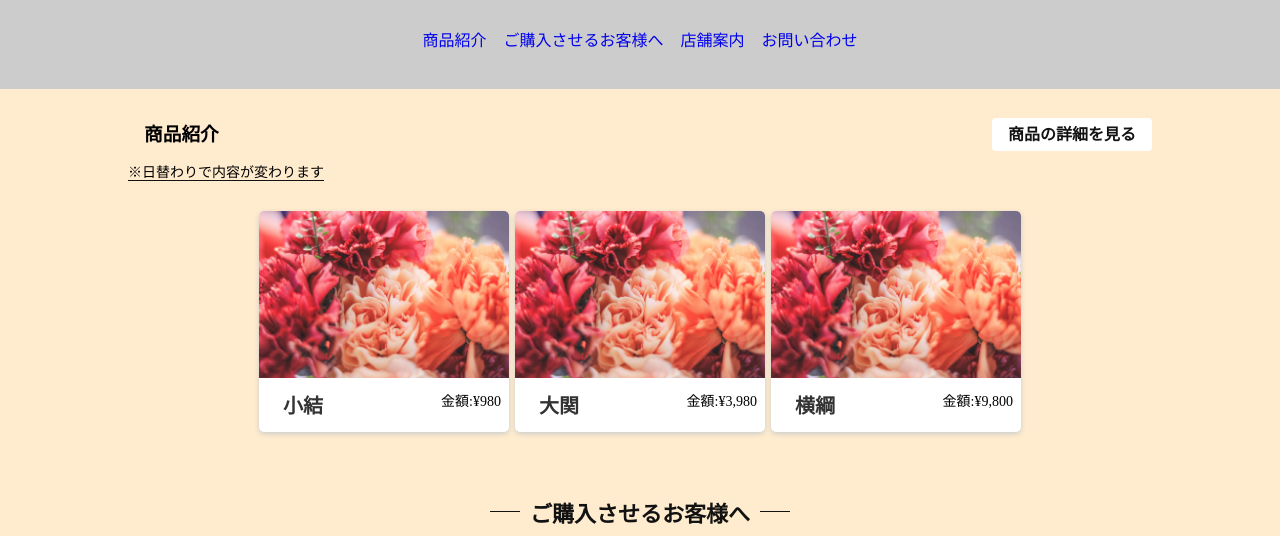
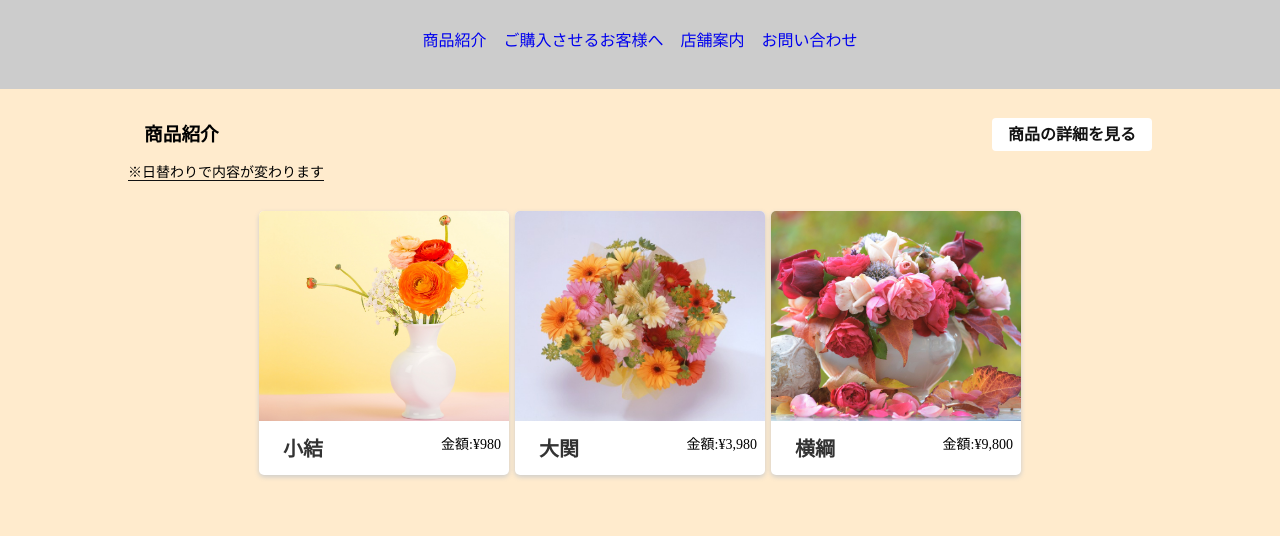
Before and after one commit to syu-kuri/dotinstall_FlowerShopProject, a plain HTML site: page index.html in a window 1280 px wide. Shown: the part 151-687 px from the top of the page. Drawn offline with nearby package versions, Linux system fonts and the light colour scheme.

Commit message:
商品画像変更

```diff
--- a/css/styles.css
+++ b/css/styles.css
@@ -247,7 +247,9 @@ header {
 }
 .items-img {
   border-radius: 5px 5px 0 0;
+  object-fit: cover;
   width: 100%;
+  min-height: 210px;
   height: auto;
 }
 .items-content {
--- a/index.html
+++ b/index.html
@@ -64,21 +64,21 @@
         <span>※日替わりで内容が変わります</span>
         <div class="card-list">
           <section class="card">
-            <img class="items-img" src="img/flower1.jpg" alt="小結の画像" loading=”lazy”>
+            <img class="items-img" src="img/bouquet4.jpg" alt="小結の画像" loading=”lazy”>
             <div class="items-content">
               <h1 class="items-title">小結</h1>
               <p class="items-text">金額:¥980</p>
             </div>
           </section>
           <section class="card">
-            <img class="items-img" src="img/flower1.jpg" alt="大関の画像" loading=”lazy”>
+            <img class="items-img" src="img/bouquet2.jpg" alt="大関の画像" loading=”lazy”>
             <div class="items-content">
               <h1 class="items-title">大関</h1>
               <p class="items-text">金額:¥3,980</p>
             </div>
           </section>
           <section class="card">
-            <img class="items-img" src="img/flower1.jpg" alt="横綱の画像" loading=”lazy”>
+            <img class="items-img" src="img/bouquet5.jpg" alt="横綱の画像" loading=”lazy”>
             <div class="items-content">
               <h1 class="items-title">横綱</h1>
               <p class="items-text">金額:¥9,800</p>
```
Also changed, not shown: img/bouquet1.jpg (added), img/bouquet2.jpg (added), img/bouquet3.jpg (added), img/bouquet4.jpg (added), img/bouquet5.jpg (added).
